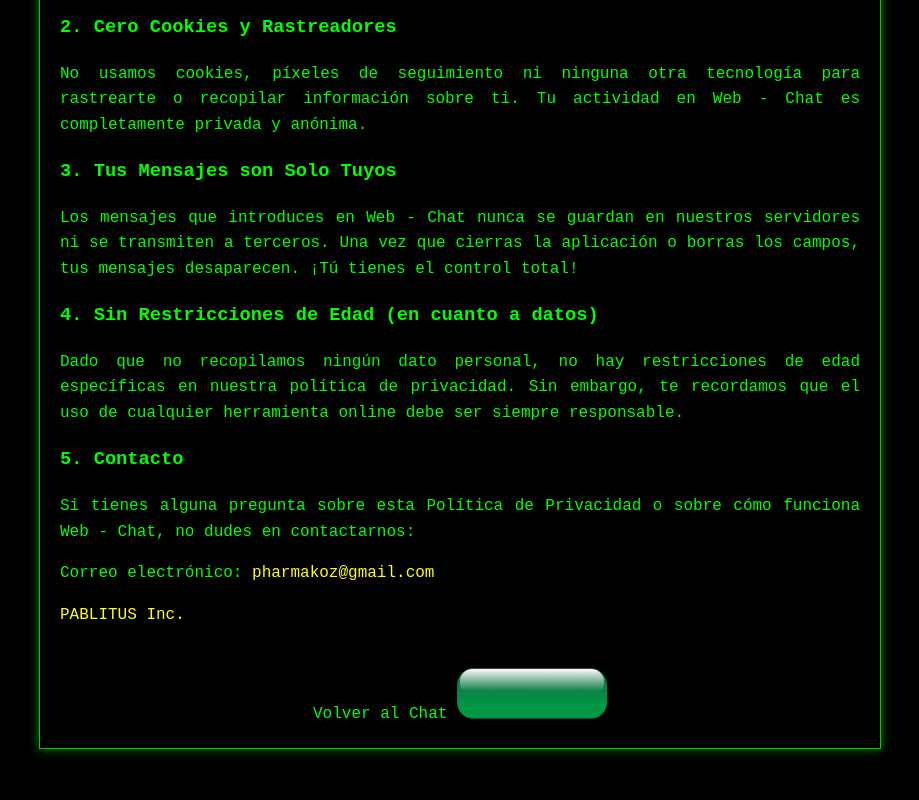
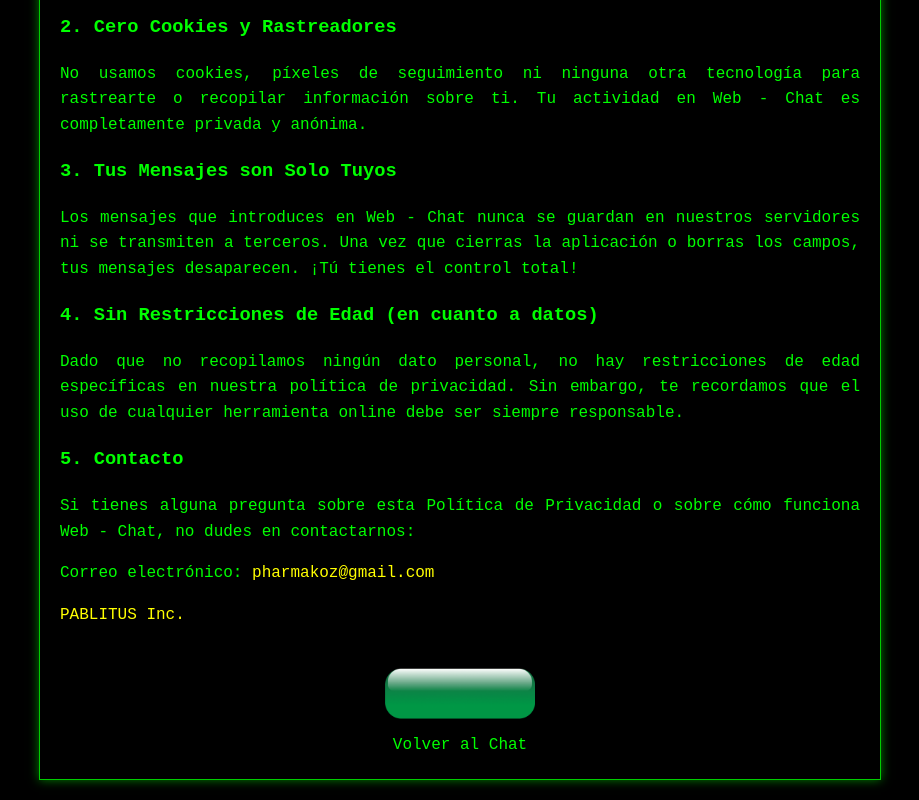
Before and after one commit to Pablitus666/Web--Chat-, a website: page info.html in a window 1280 px wide. Shown: the part 2724-3524 px from the top of the page, without its empty margins (180-1099 px from the left). Before the commit the page ends 3493 px from the top, so only its background shows below. Drawn offline with Linux system fonts and the light colour scheme.

Commit message:
fix(ui): Reposition 'Volver al Chat' text below info button

```diff
--- a/info.html
+++ b/info.html
@@ -354,27 +354,27 @@
 
 
 
-                        <div class="return-button-container">
+                                <div class="return-button-container">
 
 
 
-                            <span>Volver al Chat</span>
+                                    <button id="close-info-btn">
 
 
 
-                            <button id="close-info-btn">
+                                        <img src="images/boton.png" alt="Volver al Chat">
 
 
 
-                                <img src="images/boton.png" alt="Volver al Chat">
+                                    </button>
 
 
 
-                            </button>
+                                    <div style="margin-top: 5px;">Volver al Chat</div>
 
 
 
-                        </div>
+                                </div>
 
             </div>
 
```
